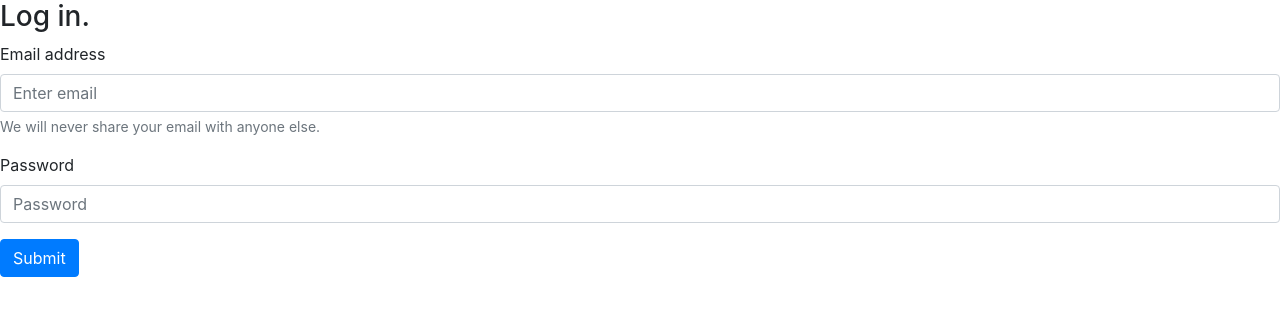
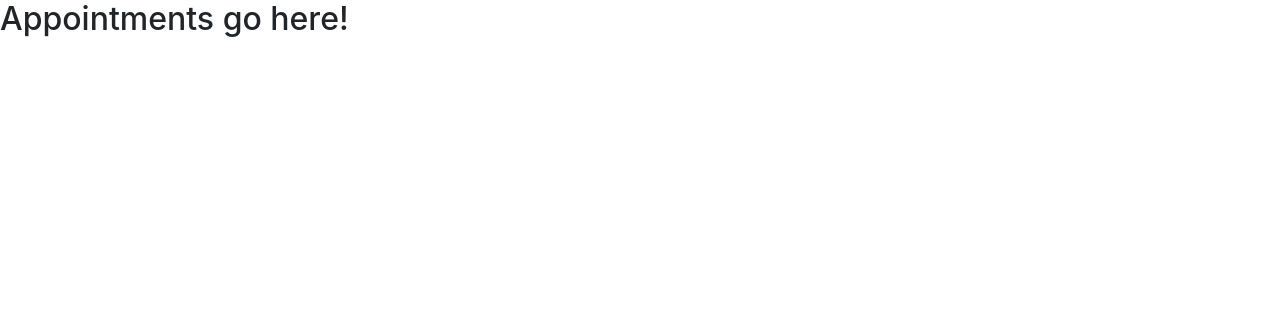
Before and after one commit to blackpintz/physician-appointment, a React (Create React App) app: page / in a window 1280 px wide. Shown: the top 316 px of the page. Built offline with nearby package versions, Linux system fonts and the light colour scheme.

Commit message:
add prop validations.

```diff
--- a/package.json
+++ b/package.json
@@ -8,9 +8,11 @@
     "@testing-library/user-event": "^12.1.10",
     "axios": "^0.21.1",
     "bootstrap": "^4.6.0",
+    "prop-types": "^15.7.2",
     "react": "^17.0.1",
     "react-bootstrap": "^1.4.3",
     "react-dom": "^17.0.1",
+    "react-router-dom": "^5.2.0",
     "react-scripts": "4.0.1",
     "web-vitals": "^0.2.4"
   },
--- a/src/components/App.js
+++ b/src/components/App.js
@@ -1,30 +1,12 @@
 import React, { useEffect } from 'react';
 import axios from 'axios';
+import { Route, Switch } from 'react-router-dom';
 import 'bootstrap/dist/css/bootstrap.min.css';
-import { Button } from 'react-bootstrap';
 import '../App.css';
 import Login from './Login';
+import Appointments from './Appointments';
 
 const App = () => {
-  const currentUser = () => {
-    const user = localStorage.getItem('user');
-    return (user);
-  };
-
-  console.log(currentUser());
-  const handleSignOut = e => {
-    e.preventDefault();
-    axios({
-      method: 'DELETE',
-      url: 'https://frozen-harbor-46293.herokuapp.com/auth/sign_out',
-      data: JSON.parse(localStorage.user),
-    })
-      .then(() => {
-        localStorage.removeItem('user');
-        window.location = '/';
-      });
-  };
-
   useEffect(async () => {
     if (localStorage.user) {
       const result = await axios.get('https://frozen-harbor-46293.herokuapp.com/appointments', { headers: JSON.parse(localStorage.user) });
@@ -35,12 +17,10 @@ const App = () => {
     }
   }, []);
   return (
-    <div>
-      <Login />
-      {currentUser() ? (
-        <Button className="mt-4" variant="danger" onClick={handleSignOut}>Logout</Button>
-      ) : (<></>)}
-    </div>
+    <Switch>
+      <Route exact path="/" render={routeProps => <Appointments routeProps={routeProps} />} />
+      <Route exact path="/login" render={routeProps => <Login routeProps={routeProps} />} />
+    </Switch>
   );
 };
 
--- /dev/null
+++ b/src/components/Appointments.js
@@ -0,0 +1,35 @@
+import React from 'react';
+import axios from 'axios';
+import { useHistory } from 'react-router-dom';
+import { Button } from 'react-bootstrap';
+
+const Appointments = () => {
+  const history = useHistory();
+  const currentUser = () => {
+    const user = localStorage.getItem('user');
+    return (user);
+  };
+
+  const handleSignOut = e => {
+    e.preventDefault();
+    axios({
+      method: 'DELETE',
+      url: 'https://frozen-harbor-46293.herokuapp.com/auth/sign_out',
+      data: JSON.parse(localStorage.user),
+    })
+      .then(() => {
+        localStorage.removeItem('user');
+        history.push('/login');
+      });
+  };
+  return (
+    <>
+      <h2>Appointments go here!</h2>
+      {currentUser() ? (
+        <Button className="mt-4" variant="danger" onClick={handleSignOut}>Logout</Button>
+      ) : (<></>)}
+    </>
+  );
+};
+
+export default Appointments;
--- a/src/components/Login.js
+++ b/src/components/Login.js
@@ -1,6 +1,7 @@
 import React from 'react';
 import { Form, Button } from 'react-bootstrap';
 import axios from 'axios';
+import propTypes from 'prop-types';
 
 class Login extends React.Component {
   constructor(props) {
@@ -19,6 +20,8 @@ class Login extends React.Component {
 
   handleLogin = e => {
     const { email, password } = this.state;
+    const { routeProps } = this.props;
+    const { history } = routeProps;
     e.preventDefault();
     const url = 'https://frozen-harbor-46293.herokuapp.com/auth/sign_in';
     axios({
@@ -40,7 +43,7 @@ class Login extends React.Component {
           client: response.headers.client,
           uid: response.data.data.uid,
         }));
-      window.location = '/';
+      history.push('/');
     }).catch(error => {
       console.log(`There is an ${error}.`);
     });
@@ -73,4 +76,14 @@ class Login extends React.Component {
   }
 }
 
+Login.propTypes = {
+  routeProps: propTypes.objectOf(propTypes.object),
+  history: propTypes.objectOf(propTypes.func.isRequired),
+};
+
+Login.defaultProps = {
+  routeProps: { history: 'no value' },
+  history: {},
+};
+
 export default Login;
--- a/src/index.js
+++ b/src/index.js
@@ -1,13 +1,14 @@
 import React from 'react';
 import ReactDOM from 'react-dom';
+import { BrowserRouter } from 'react-router-dom';
 import './index.css';
 import App from './components/App';
 import reportWebVitals from './reportWebVitals';
 
 ReactDOM.render(
-  <React.StrictMode>
+  <BrowserRouter>
     <App />
-  </React.StrictMode>,
+  </BrowserRouter>,
   document.getElementById('root'),
 );
 
```
Also changed, not shown: 1 other file (tests, documents, lock files or other folders).
